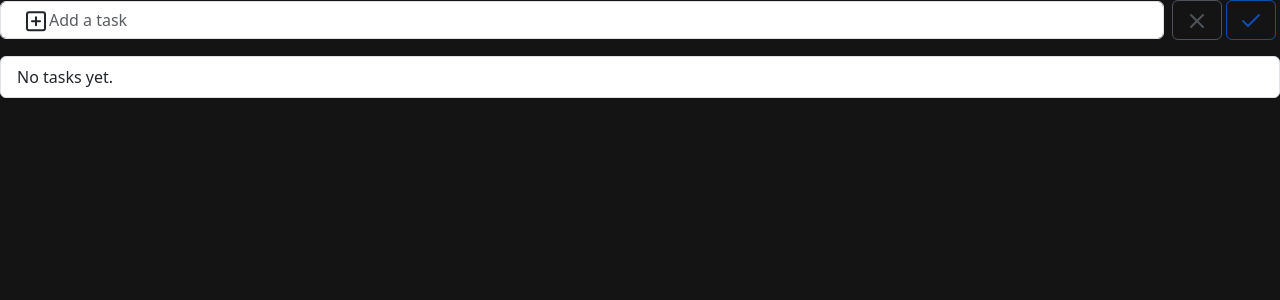
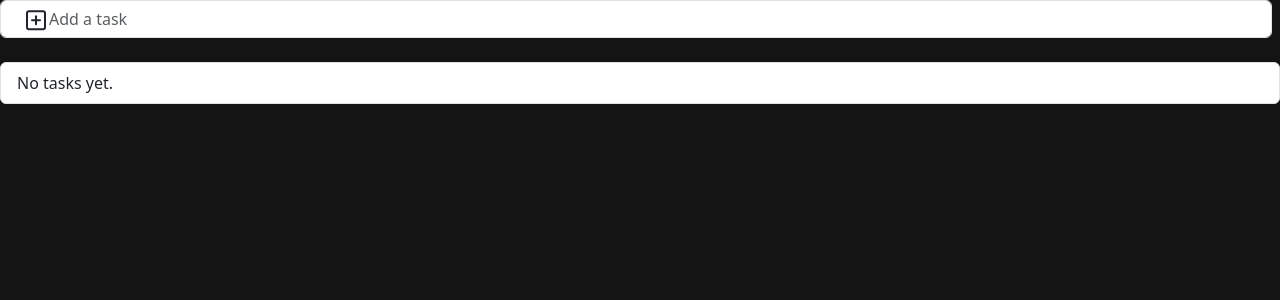
Before and after one commit to ArturoMetalhead/Basic-Task-List, a Django app: page / in a window 1280 px wide. Shown: the top 300 px of the page. Run offline with Django 5.2, Linux system fonts and the light colour scheme; data that the repository does not hold is empty; some libraries are stand-ins or nearby versions.

Commit message:
refactor: Ok and cancel buttons hidden

```diff
--- a/TaskList/TaskListApp/templates/TaskListApp/home.html
+++ b/TaskList/TaskListApp/templates/TaskListApp/home.html
@@ -11,38 +11,38 @@
 <form id="taskForm" method="post" action="{% url 'add_task' %}">
   {% csrf_token %}
 
-  <!-- Input + botones derechos -->
   <div class="d-flex align-items-center position-relative w-100">
-    <!-- Ícono del plus, como overlay -->
     <span id="plusToggle"
           class="position-absolute ps-3"
           style="cursor: pointer; z-index: 2; left: 0.5rem; top: 50%; transform: translateY(-50%);">
       <i data-feather="plus-square"></i>
     </span>
 
-    <!-- Input -->
     <input type="text" name="title" id="taskInput"
            class="form-control ps-5 me-2"
            placeholder="Add a task">
-
-    <!-- Botones a la derecha -->
-    <button type="button" class="btn btn-outline-secondary me-1" id="cancelBtn" disabled>
-      <i data-feather="x"></i>
-    </button>
-    <button type="submit" class="btn btn-outline-primary me-1" id="okBtn" disabled>
-      <i data-feather="check"></i>
-    </button>
   </div>
 
-  <!-- Botones izquierdos -->
-  <div id="leftButtons" class="fade-buttons">
+  <!-- Botones izquierdos (extras) -->
+<div id="leftButtons" class="fade-buttons d-flex flex-wrap mt-2">
   <button type="button" class="btn btn-outline-secondary me-2" disabled>Btn 1</button>
   <button type="button" class="btn btn-outline-secondary me-2" disabled>Btn 2</button>
   <button type="button" class="btn btn-outline-secondary me-2" disabled>Btn 3</button>
   <button type="button" class="btn btn-outline-secondary me-2" disabled>Btn 4</button>
   <button type="button" class="btn btn-outline-secondary me-2" disabled>Btn 5</button>
+
+  <!--Botones derechos (OK y Cancel) -->
+  <button type="button" class="btn btn-outline-secondary me-2" id="cancelBtn" disabled>
+    <i data-feather="x"></i>
+  </button>
+  <button type="submit" class="btn btn-outline-primary me-2" id="okBtn" disabled>
+    <i data-feather="check"></i>
+  </button>
 </div>
+
 </form>
+
+
 
 <ul class="list-group mt-3">
   {% for task in tasks %}
```
Lines whose indentation alone changed are shown as unchanged.
